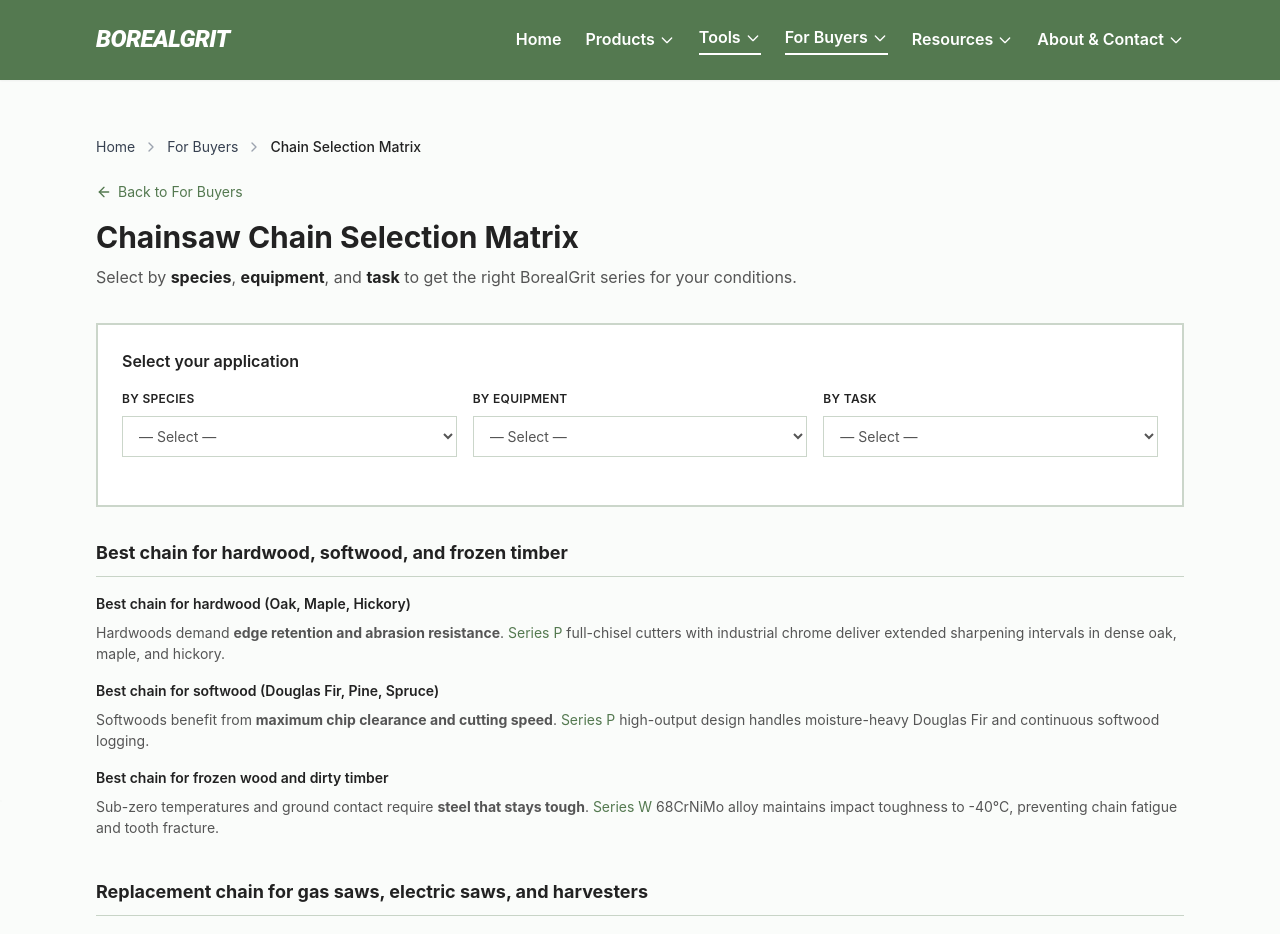
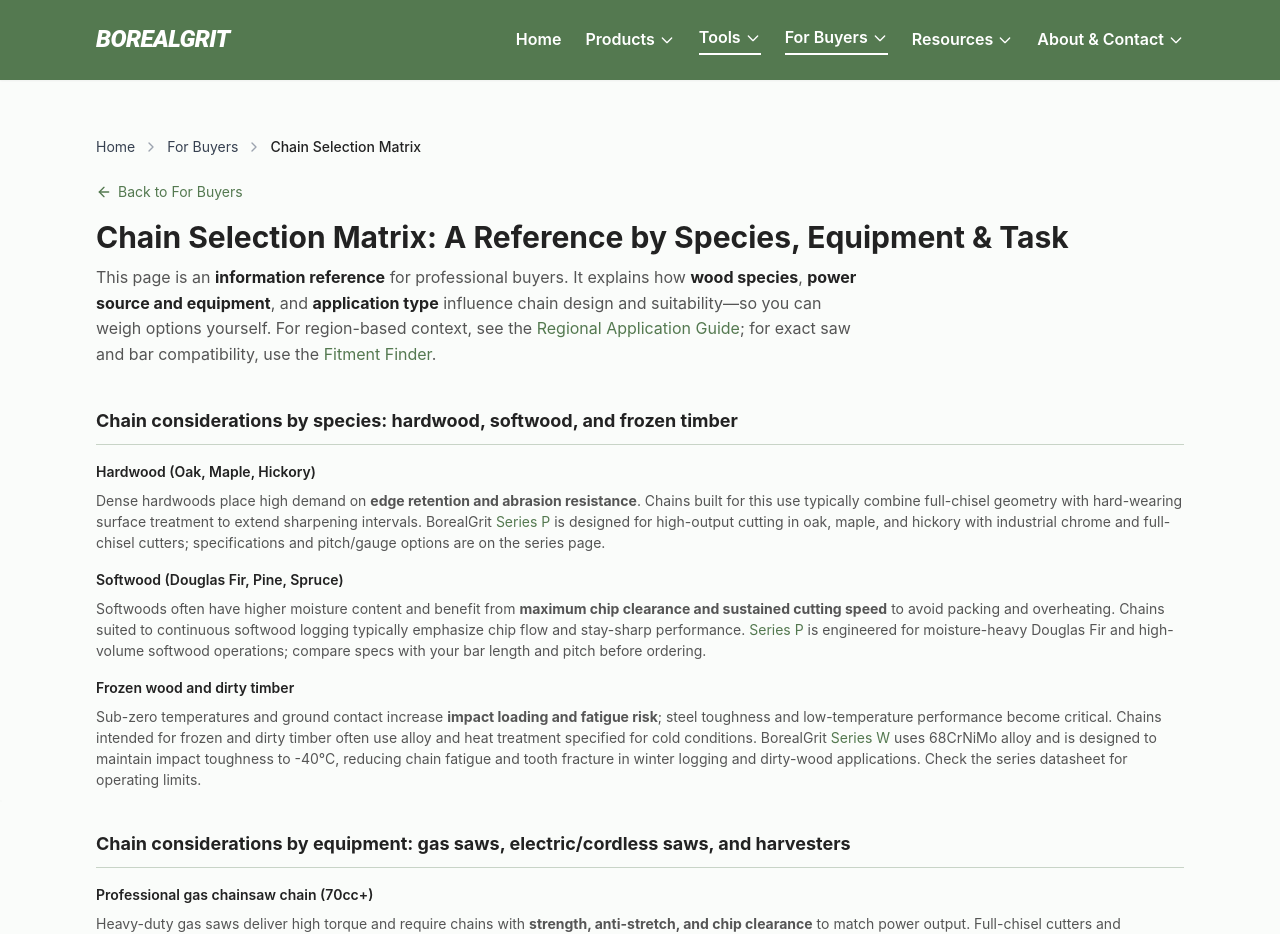
Before and after one commit to LoganOYoung/chainsaw-chain-supplier-borealgrit, a Next.js app: page /tools/chain-selection-matrix in a window 1280 px wide. Shown: the top 934 px of the page. Built offline with nearby package versions, Linux system fonts and the light colour scheme.

Commit message:
Chain Selection Matrix: 改为纯内容参考页，移除筛选器与推荐逻辑，专注 SEO 引流

```diff
--- a/app/tools/chain-selection-matrix/layout.tsx
+++ b/app/tools/chain-selection-matrix/layout.tsx
@@ -1,12 +1,12 @@
 import { Metadata } from 'next'
 
 export const metadata: Metadata = {
-  title: 'Chainsaw Chain Selection Matrix: By Species, Equipment & Task | BorealGrit™',
-  description: 'Find the right chainsaw chain by wood species, power source, and task. Best chain for hardwood, battery saw replacement, commercial logging. Series W, P, E recommendations.',
-  keywords: 'best chain for frozen oak, chainsaw chain Douglas fir, battery chainsaw chain replacement, electric saw chain, professional logging chain, arborist chainsaw chain, wildfire fuel reduction tools',
+  title: 'Chain Selection Matrix: Reference by Species, Equipment & Task | BorealGrit™',
+  description: 'Professional reference: how wood species, power source, and application affect chainsaw chain choice. Hardwood, softwood, frozen timber; gas, electric, harvester; logging, arborist, firewood. Inform your decision with specs and Fitment Finder.',
+  keywords: 'best chain for frozen oak, chainsaw chain Douglas fir, battery chainsaw chain replacement, electric saw chain, professional logging chain, arborist chainsaw chain, wildfire fuel reduction tools, chain selection reference',
   openGraph: {
-    title: 'Chainsaw Chain Selection Matrix | BorealGrit™',
-    description: 'Select chain by species, equipment, and task. Series W, P, E for North American forestry.',
+    title: 'Chain Selection Matrix: Reference by Species, Equipment & Task | BorealGrit™',
+    description: 'Information reference for chain selection by species, equipment, and task. North American forestry and arborist applications.',
     type: 'website',
   },
   alternates: {
--- a/app/tools/chain-selection-matrix/page.tsx
+++ b/app/tools/chain-selection-matrix/page.tsx
@@ -1,98 +1,10 @@
-'use client'
-
-import { useState } from 'react'
 import Link from 'next/link'
 import Navigation from '@/components/Navigation'
 import Footer from '@/components/Footer'
 import Breadcrumbs from '@/components/Breadcrumbs'
 import { ArrowRight, ArrowLeft } from 'lucide-react'
 
-const SPECIES = [
-  { id: 'hardwood', label: 'Hardwood', desc: 'Oak, Maple, Hickory', series: 'P' as const },
-  { id: 'softwood', label: 'Softwood', desc: 'Douglas Fir, Pine, Spruce', series: 'P' as const },
-  { id: 'frozen', label: 'Frozen / Dirty Timber', desc: 'Winter logging, ground contact', series: 'W' as const },
-]
-
-const EQUIPMENT = [
-  { id: 'gas-heavy', label: 'Gas Heavy Duty (70cc+)', desc: 'Professional logging saws', series: 'P' as const },
-  { id: 'electric', label: 'Electric / Cordless', desc: 'Stihl MSA, Milwaukee M18, battery saws', series: 'E' as const },
-  { id: 'harvester', label: 'Mechanical Harvester', desc: 'Feller Buncher, processing heads', series: 'P' as const },
-]
-
-const TASKS = [
-  { id: 'logging', label: 'Commercial Logging', desc: 'High-volume, TCO-focused', series: 'P' as const },
-  { id: 'arborist', label: 'Arboriculture & Pruning', desc: 'Precision cuts, tree healing', series: 'E' as const },
-  { id: 'firewood', label: 'Firewood Processing', desc: 'Dry wood, abrasion resistance', series: 'P' as const },
-  { id: 'disaster', label: 'Disaster Recovery', desc: 'Complex conditions, impact resistance', series: 'W' as const },
-]
-
-const SERIES_INFO = {
-  W: {
-    name: 'Series W (Arctic Shield)',
-    href: '/products/series-w',
-    tagline: 'Cold-resilient alloy for sub-zero and impact-heavy work.',
-    reasons: [
-      '68CrNiMo alloy maintains toughness to -40°C',
-      'Prevents chain fatigue and tooth fracture in frozen wood',
-      'Ideal for winter logging and disaster recovery',
-    ],
-  },
-  P: {
-    name: 'Series P (Industrial)',
-    href: '/products/series-p',
-    tagline: 'High output, stay-sharp, and maximum chip clearance.',
-    reasons: [
-      'Full-chisel design for hardwood and softwood',
-      'Industrial chrome for extended sharpening intervals',
-      'Built for gas saws 70cc+ and mechanical harvesters',
-    ],
-  },
-  E: {
-    name: 'Series E (Efficiency)',
-    href: '/products/series-e',
-    tagline: 'Narrow kerf, low vibration, battery-optimized.',
-    reasons: [
-      '15–25% less power draw for longer battery runtime',
-      'Smooth cutting for arborist and precision work',
-      'Designed for cordless and electric saws',
-    ],
-  },
-}
-
-function getRecommendedSeries(
-  speciesId: string | null,
-  equipmentId: string | null,
-  taskId: string | null
-): 'W' | 'P' | 'E' | null {
-  if (!speciesId && !equipmentId && !taskId) return null
-  const votes: Record<string, number> = { W: 0, P: 0, E: 0 }
-  const add = (s: 'W' | 'P' | 'E', n: number) => { votes[s] += n }
-  if (speciesId) {
-    const s = SPECIES.find((x) => x.id === speciesId)
-    if (s) add(s.series, 2)
-  }
-  if (equipmentId) {
-    const e = EQUIPMENT.find((x) => x.id === equipmentId)
-    if (e) add(e.series, 2)
-  }
-  if (taskId) {
-    const t = TASKS.find((x) => x.id === taskId)
-    if (t) add(t.series, 2)
-  }
-  const max = Math.max(votes.W, votes.P, votes.E)
-  if (max === 0) return null
-  if (votes.W === max) return 'W'
-  if (votes.E === max) return 'E'
-  return 'P'
-}
-
 export default function ChainSelectionMatrixPage() {
-  const [species, setSpecies] = useState<string | null>(null)
-  const [equipment, setEquipment] = useState<string | null>(null)
-  const [task, setTask] = useState<string | null>(null)
-  const recommended = getRecommendedSeries(species, equipment, task)
-  const info = recommended ? SERIES_INFO[recommended] : null
-
   return (
     <>
       <Navigation />
@@ -112,180 +24,96 @@
           Back to For Buyers
         </Link>
 
-        {/* Header */}
-        <header className="mb-8">
+        <header className="mb-10">
           <h1 className="text-xl sm:text-2xl md:text-3xl font-bold text-text-main mb-2">
-            Chainsaw Chain Selection Matrix
+            Chain Selection Matrix: A Reference by Species, Equipment & Task
           </h1>
-          <p className="text-sm sm:text-base text-text-body max-w-3xl leading-relaxed">
-            Select by <strong className="text-text-main">species</strong>, <strong className="text-text-main">equipment</strong>, and <strong className="text-text-main">task</strong> to get the right BorealGrit series for your conditions.
+          <p className="text-sm sm:text-base text-text-body max-w-3xl leading-relaxed mb-4">
+            This page is an <strong className="text-text-main">information reference</strong> for professional buyers. It explains how <strong className="text-text-main">wood species</strong>, <strong className="text-text-main">power source and equipment</strong>, and <strong className="text-text-main">application type</strong> influence chain design and suitability—so you can weigh options yourself. For region-based context, see the <Link href="/tools/regional-guide" className="text-forest-brand hover:underline">Regional Application Guide</Link>; for exact saw and bar compatibility, use the <Link href="/fitment-finder" className="text-forest-brand hover:underline">Fitment Finder</Link>.
           </p>
         </header>
 
-        {/* Interactive filters */}
-        <section className="mb-8 p-5 sm:p-6 bg-white border-2 border-forest-brand/30 rounded-none">
-          <h2 className="text-base font-semibold text-text-main mb-4">Select your application</h2>
-          <div className="grid sm:grid-cols-3 gap-4 mb-6">
-            <div>
-              <label className="block text-xs font-semibold uppercase tracking-wide text-text-main mb-2">
-                By species
-              </label>
-              <select
-                value={species ?? ''}
-                onChange={(e) => setSpecies(e.target.value || null)}
-                className="w-full border border-forest-brand/30 rounded-none px-3 py-2.5 text-sm bg-white"
-              >
-                <option value="">— Select —</option>
-                {SPECIES.map((s) => (
-                  <option key={s.id} value={s.id}>
-                    {s.label}
-                  </option>
-                ))}
-              </select>
-            </div>
-            <div>
-              <label className="block text-xs font-semibold uppercase tracking-wide text-text-main mb-2">
-                By equipment
-              </label>
-              <select
-                value={equipment ?? ''}
-                onChange={(e) => setEquipment(e.target.value || null)}
-                className="w-full border border-forest-brand/30 rounded-none px-3 py-2.5 text-sm bg-white"
-              >
-                <option value="">— Select —</option>
-                {EQUIPMENT.map((e) => (
-                  <option key={e.id} value={e.id}>
-                    {e.label}
-                  </option>
-                ))}
-              </select>
-            </div>
-            <div>
-              <label className="block text-xs font-semibold uppercase tracking-wide text-text-main mb-2">
-                By task
-              </label>
-              <select
-                value={task ?? ''}
-                onChange={(e) => setTask(e.target.value || null)}
-                className="w-full border border-forest-brand/30 rounded-none px-3 py-2.5 text-sm bg-white"
-              >
-                <option value="">— Select —</option>
-                {TASKS.map((t) => (
-                  <option key={t.id} value={t.id}>
-                    {t.label}
-                  </option>
-                ))}
-              </select>
-            </div>
-          </div>
-
-          {/* Dynamic result */}
-          {info && (
-            <div className="p-4 sm:p-5 bg-forest-light/30 border border-forest-brand/30 rounded-none">
-              <p className="text-xs font-semibold uppercase tracking-wide text-forest-brand mb-2">Recommended</p>
-              <h3 className="text-lg font-bold text-text-main mb-2">{info.name}</h3>
-              <p className="text-sm text-text-body mb-4">{info.tagline}</p>
-              <p className="text-xs font-medium text-text-main mb-2">Why this works:</p>
-              <ul className="text-sm text-text-body space-y-1 mb-4">
-                {info.reasons.map((r, i) => (
-                  <li key={i} className="flex gap-2">
-                    <span className="text-forest-brand">•</span>
-                    <span>{r}</span>
-                  </li>
-                ))}
-              </ul>
-              <Link
-                href={info.href}
-                className="inline-flex items-center gap-2 px-4 py-2.5 bg-forest-brand text-white font-semibold text-sm rounded-none hover:bg-forest-dark transition"
-              >
-                View {info.name.split(' ')[0]} specs <ArrowRight className="w-4 h-4" />
-              </Link>
-            </div>
-          )}
-        </section>
-
-        {/* SEO content: By Species */}
+        {/* By Species */}
         <section className="mb-10">
           <h2 className="text-lg font-bold text-text-main mb-4 border-b border-forest-brand/30 pb-2">
-            Best chain for hardwood, softwood, and frozen timber
+            Chain considerations by species: hardwood, softwood, and frozen timber
           </h2>
           <div className="space-y-4 text-sm text-text-body">
             <div>
-              <h3 className="font-semibold text-text-main mb-2">Best chain for hardwood (Oak, Maple, Hickory)</h3>
+              <h3 className="font-semibold text-text-main mb-2">Hardwood (Oak, Maple, Hickory)</h3>
               <p>
-                Hardwoods demand <strong>edge retention and abrasion resistance</strong>. <Link href="/products/series-p" className="text-forest-brand hover:underline">Series P</Link> full-chisel cutters with industrial chrome deliver extended sharpening intervals in dense oak, maple, and hickory.
+                Dense hardwoods place high demand on <strong>edge retention and abrasion resistance</strong>. Chains built for this use typically combine full-chisel geometry with hard-wearing surface treatment to extend sharpening intervals. BorealGrit <Link href="/products/series-p" className="text-forest-brand hover:underline">Series P</Link> is designed for high-output cutting in oak, maple, and hickory with industrial chrome and full-chisel cutters; specifications and pitch/gauge options are on the series page.
               </p>
             </div>
             <div>
-              <h3 className="font-semibold text-text-main mb-2">Best chain for softwood (Douglas Fir, Pine, Spruce)</h3>
+              <h3 className="font-semibold text-text-main mb-2">Softwood (Douglas Fir, Pine, Spruce)</h3>
               <p>
-                Softwoods benefit from <strong>maximum chip clearance and cutting speed</strong>. <Link href="/products/series-p" className="text-forest-brand hover:underline">Series P</Link> high-output design handles moisture-heavy Douglas Fir and continuous softwood logging.
+                Softwoods often have higher moisture content and benefit from <strong>maximum chip clearance and sustained cutting speed</strong> to avoid packing and overheating. Chains suited to continuous softwood logging typically emphasize chip flow and stay-sharp performance. <Link href="/products/series-p" className="text-forest-brand hover:underline">Series P</Link> is engineered for moisture-heavy Douglas Fir and high-volume softwood operations; compare specs with your bar length and pitch before ordering.
               </p>
             </div>
             <div>
-              <h3 className="font-semibold text-text-main mb-2">Best chain for frozen wood and dirty timber</h3>
+              <h3 className="font-semibold text-text-main mb-2">Frozen wood and dirty timber</h3>
               <p>
-                Sub-zero temperatures and ground contact require <strong>steel that stays tough</strong>. <Link href="/products/series-w" className="text-forest-brand hover:underline">Series W</Link> 68CrNiMo alloy maintains impact toughness to -40°C, preventing chain fatigue and tooth fracture.
+                Sub-zero temperatures and ground contact increase <strong>impact loading and fatigue risk</strong>; steel toughness and low-temperature performance become critical. Chains intended for frozen and dirty timber often use alloy and heat treatment specified for cold conditions. BorealGrit <Link href="/products/series-w" className="text-forest-brand hover:underline">Series W</Link> uses 68CrNiMo alloy and is designed to maintain impact toughness to -40°C, reducing chain fatigue and tooth fracture in winter logging and dirty-wood applications. Check the series datasheet for operating limits.
               </p>
             </div>
           </div>
         </section>
 
-        {/* SEO content: By Equipment */}
+        {/* By Equipment */}
         <section className="mb-10">
           <h2 className="text-lg font-bold text-text-main mb-4 border-b border-forest-brand/30 pb-2">
-            Replacement chain for gas saws, electric saws, and harvesters
+            Chain considerations by equipment: gas saws, electric/cordless saws, and harvesters
           </h2>
           <div className="space-y-4 text-sm text-text-body">
             <div>
               <h3 className="font-semibold text-text-main mb-2">Professional gas chainsaw chain (70cc+)</h3>
               <p>
-                Heavy-duty gas saws need <strong>strength and anti-stretch</strong>. <Link href="/products/series-p" className="text-forest-brand hover:underline">Series P</Link> is built for 60cc+ professional saws with full-chisel cutters and industrial-grade construction.
+                Heavy-duty gas saws deliver high torque and require chains with <strong>strength, anti-stretch, and chip clearance</strong> to match power output. Full-chisel cutters and industrial-grade construction are common for 60cc+ professional applications. <Link href="/products/series-p" className="text-forest-brand hover:underline">Series P</Link> is built for this class of saw; verify pitch, gauge, and drive link count against your bar and sprocket in the <Link href="/fitment-finder" className="text-forest-brand hover:underline">Fitment Finder</Link>.
               </p>
             </div>
             <div>
               <h3 className="font-semibold text-text-main mb-2">Battery chainsaw chain replacement / electric saw chain</h3>
               <p>
-                Cordless and electric saws perform best with <strong>narrow kerf and low power draw</strong>. <Link href="/products/series-e" className="text-forest-brand hover:underline">Series E</Link> reduces consumption 15–25%, extending battery runtime for Stihl MSA, Milwaukee M18, and similar platforms.
+                Cordless and electric saws are power-limited; chains that reduce <strong>kerf width and power draw</strong> help extend runtime and reduce motor load. Narrow-kerf, low-vibration profiles are often specified for Stihl MSA, Milwaukee M18, and similar platforms. BorealGrit <Link href="/products/series-e" className="text-forest-brand hover:underline">Series E</Link> is designed for cordless and electric saws with lower power consumption (on the order of 15–25% in typical testing) and smoother cutting; confirm compatibility with your saw and bar before purchase.
               </p>
             </div>
             <div>
               <h3 className="font-semibold text-text-main mb-2">Chainsaw chain for mechanical harvesters</h3>
               <p>
-                Feller Bunchers and processing heads require <strong>industrial-grade reliability</strong>. <Link href="/products/series-p" className="text-forest-brand hover:underline">Series P</Link> meets high-output OEM and harvester specifications. Contact us for bulk and custom configurations.
+                Feller bunchers and processing heads run at high duty cycles and require <strong>industrial-grade reliability and consistent performance</strong>. Chain specifications for harvesters often align with OEM and high-output gas saw requirements. <Link href="/products/series-p" className="text-forest-brand hover:underline">Series P</Link> is used in harvester and heavy-duty applications; bulk and custom configurations are available—contact us with your machine and bar specifications for exact fitment.
               </p>
             </div>
           </div>
         </section>
 
-        {/* SEO content: By Task */}
+        {/* By Task */}
         <section className="mb-10">
           <h2 className="text-lg font-bold text-text-main mb-4 border-b border-forest-brand/30 pb-2">
-            Best chain for logging, arborist work, firewood, and land clearing
+            Chain considerations by application: logging, arborist work, firewood, and land clearing
           </h2>
           <div className="space-y-4 text-sm text-text-body">
             <div>
               <h3 className="font-semibold text-text-main mb-2">Commercial logging chainsaw chain</h3>
               <p>
-                High-volume logging prioritizes <strong>cuts per hour and TCO</strong>. <Link href="/products/series-p" className="text-forest-brand hover:underline">Series P</Link> maximizes productivity and stay-sharp duration for commercial operations.
+                High-volume logging prioritizes <strong>cuts per hour and total cost of ownership</strong>. Chains selected for this application typically emphasize productivity, stay-sharp duration, and compatibility with large gas saws. <Link href="/products/series-p" className="text-forest-brand hover:underline">Series P</Link> is designed for commercial logging; match pitch and gauge to your bar and verify drive link count for your setup.
               </p>
             </div>
             <div>
               <h3 className="font-semibold text-text-main mb-2">Arborist chainsaw chain / pruning chain</h3>
               <p>
-                Tree care requires <strong>smooth cuts and low vibration</strong>. <Link href="/products/series-e" className="text-forest-brand hover:underline">Series E</Link> narrow kerf profile reduces fatigue and promotes clean, healing-friendly cuts.
+                Tree care and pruning benefit from <strong>smooth cuts, low vibration, and precision</strong> to support tree health and operator comfort. Narrow-kerf, low-vibration profiles are often preferred for battery and mid-size saws used in arboriculture. <Link href="/products/series-e" className="text-forest-brand hover:underline">Series E</Link> is designed for this type of work; use the Fitment Finder to confirm fit for your saw and bar.
               </p>
             </div>
             <div>
               <h3 className="font-semibold text-text-main mb-2">Firewood processing and land clearing chain</h3>
               <p>
-                Firewood often involves dry, abrasive wood; land clearing adds impact and debris. <Link href="/products/series-p" className="text-forest-brand hover:underline">Series P</Link> for general firewood; <Link href="/products/series-w" className="text-forest-brand hover:underline">Series W</Link> for frozen or disaster-recovery conditions.
+                Firewood involves dry, often abrasive wood; land clearing can add impact, dirt, and mixed conditions. For <strong>general firewood</strong>, chains with good abrasion resistance and chip clearance are typical; for <strong>frozen wood or disaster-recovery</strong> conditions, toughness at low temperature becomes important. <Link href="/products/series-p" className="text-forest-brand hover:underline">Series P</Link> suits many firewood and clearing applications; <Link href="/products/series-w" className="text-forest-brand hover:underline">Series W</Link> is an option when cold or impact-heavy conditions dominate. Compare specs and your operating environment before choosing.
               </p>
             </div>
           </div>
         </section>
 
-        {/* CTAs */}
         <section className="flex flex-wrap gap-4">
           <Link
             href="/tools/regional-guide"
```
